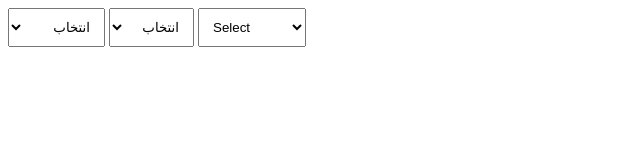
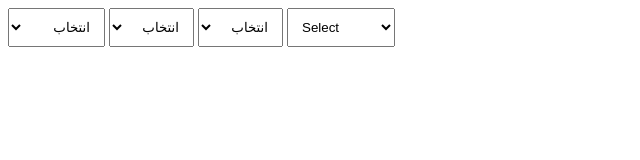
Before and after one commit to Qasim345/fa-month-picker, a plain HTML site: page index.html in a window 1280 px wide. Shown: the whole page, without its empty margins (0-640 px from the left). Drawn offline with Linux system fonts and the light colour scheme.

Commit message:
update index.html

```diff
--- a/index.html
+++ b/index.html
@@ -9,6 +9,7 @@
 <body>
   <select data-toggle="month" data-lang="ir"></select>
   <select data-toggle="month" data-lang="af"></select>
+  <select data-toggle="month" data-lang="  ps"></select>
   <select data-toggle="month" data-lang="en" show-selected="true"></select>
 
   <script src="js/month.min.js"></script>
```
